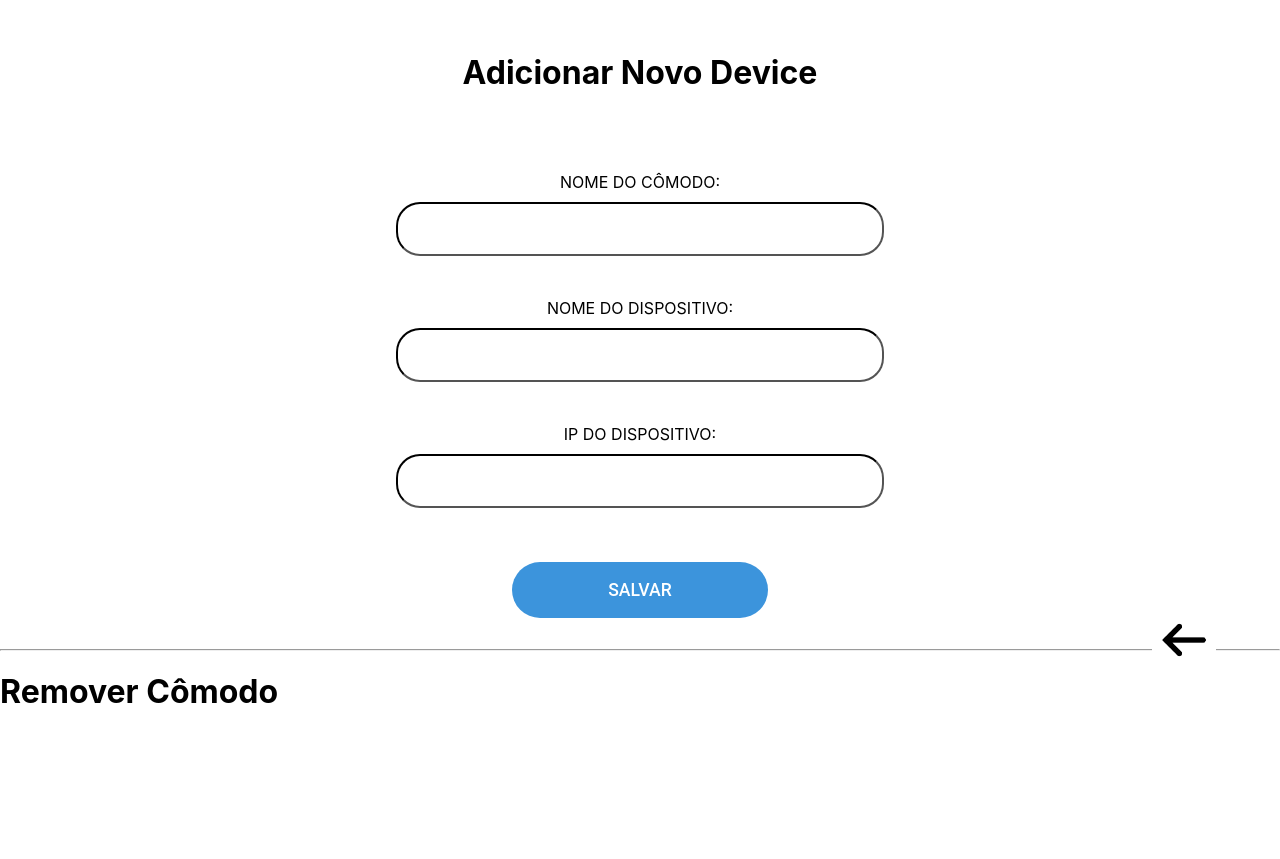
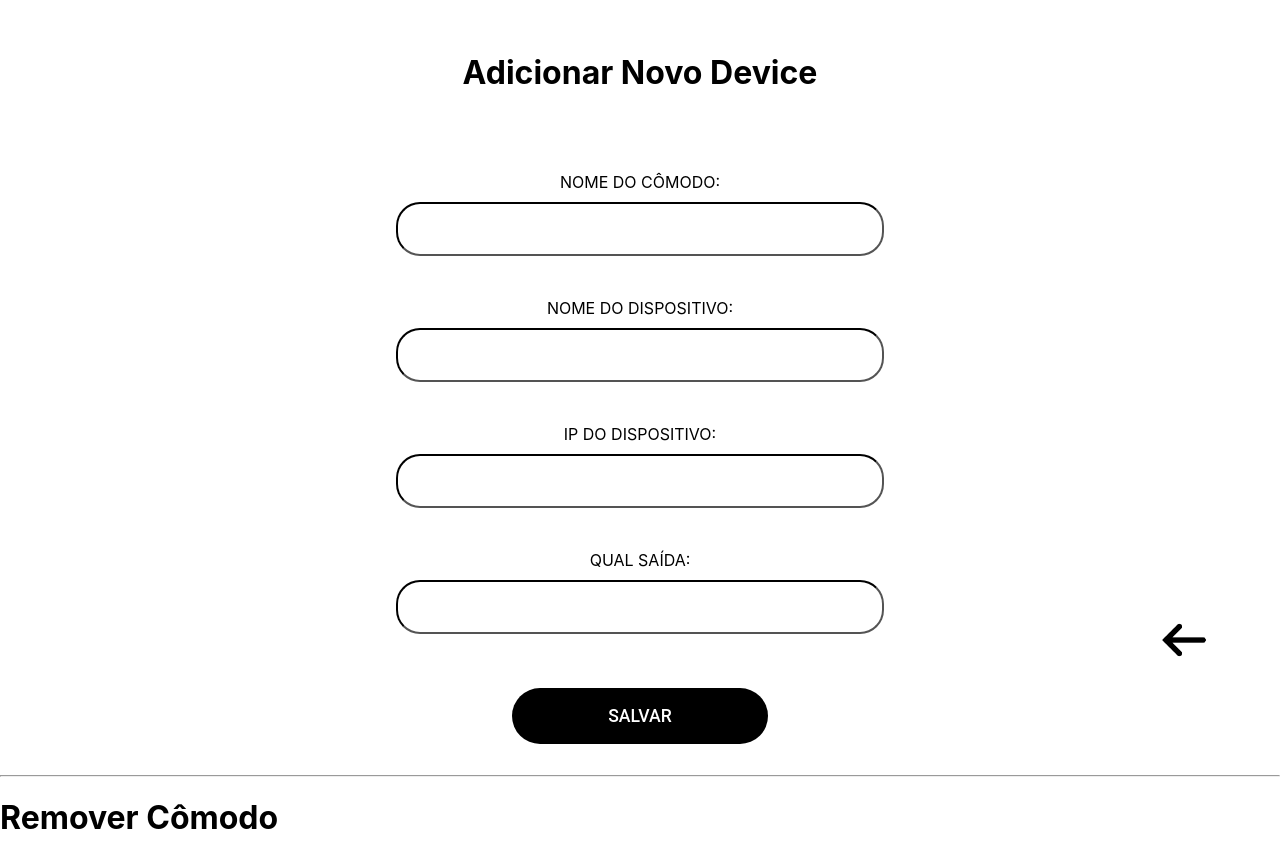
Before and after one commit to LucasMazur/homeAutomation, a Next.js app: page /Add in a window 1280 px wide. Before the commit the page ends 800 px from the top, so only its background shows below. Built offline with nearby package versions, Linux system fonts and the light colour scheme; no server answers.

Commit message:
modificado request para o esp

```diff
--- a/package.json
+++ b/package.json
@@ -9,11 +9,13 @@
     "@testing-library/user-event": "^12.1.10",
     "@vercel/node": "^1.8.4",
     "axios": "^0.21.0",
+    "dotenv": "^8.2.0",
     "mongodb": "^3.6.3",
     "next": "^10.0.1",
     "path": "^0.12.7",
     "react": "^17.0.1",
     "react-dom": "^17.0.1",
+    "react-dotenv": "^0.1.3",
     "react-router": "^5.2.0",
     "react-router-dom": "^5.2.0",
     "react-scripts": "4.0.0",
--- a/pages/Add.jsx
+++ b/pages/Add.jsx
@@ -10,10 +10,11 @@ export default () => {
     const [roomName, setRoomName] = useState('')
     const [deviceName, setDeviceName] = useState('')
     const [ipDevice, setIpDevice] = useState('')
+    const [out, setOut] = useState('')
 
     const submitData = () => {
         Axios.post("https://myhomealumbraautomation.herokuapp.com/api/userRooms/save", {roomName: roomName })
-        Axios.post("https://myhomealumbraautomation.herokuapp.com/api/userDevices/save", {roomName: roomName, deviceName: deviceName, ip:ipDevice})
+        Axios.post("https://myhomealumbraautomation.herokuapp.com/api/userDevices/save", {roomName: roomName, deviceName: deviceName, ip:ipDevice, out:out})
             .then(() => window.location.pathname='/')
     }
 
@@ -35,7 +36,16 @@ export default () => {
                 <input type="text" className="ipDevice" onChange={(e) => {
                     setIpDevice(e.target.value)
                 }}/>
-                <button type="submit" onClick={submitData}>SALVAR</button>
+                <label htmlFor="">QUAL SAÍDA: </label>
+                <input list='outs' className="out" onChange={(e) => {
+                    setOut(e.target.value)
+                }}/>
+                <datalist id='outs'>
+                    <option value="saida01" />
+                    <option value="saida02" />
+                    <option value="saida03" />
+                </datalist>
+                <button style={{background: 'black'}} type="submit" onClick={submitData}>SALVAR</button>
             </div>
             <div className="float-button-back">
                 <Link as="/" href="/">
--- a/pages/Buttons.jsx
+++ b/pages/Buttons.jsx
@@ -7,10 +7,10 @@ export default () => {
     const [roomList, setRoomList] = useState([])
 
     useEffect(() => {
-        Axios.get("https://myhomealumbraautomation.herokuapp.com/api/userRooms/get").then((response) => {
+        Axios.get(`https://myhomealumbraautomation.herokuapp.com/api/userRooms/get`).then((response) => {
         setRoomList(response.data || {})
         })
-    }, [roomList])
+    }, [])
 
     return (
         <>
--- a/public/css/App.css
+++ b/public/css/App.css
@@ -31,8 +31,8 @@ header {
     font-weight: 500;
     font-size: 1.1rem;
     margin: 1.4rem;
-    width: 65%;
-    height: 80%;
+    width: 10rem;
+    height: 10rem;
     border: 0;
     cursor: pointer;
     background: #bbb8b8;
```
Also changed, not shown: pages/[room]/Room.jsx (+12 -6 lines), 1 other file (tests, documents, lock files or other folders).
